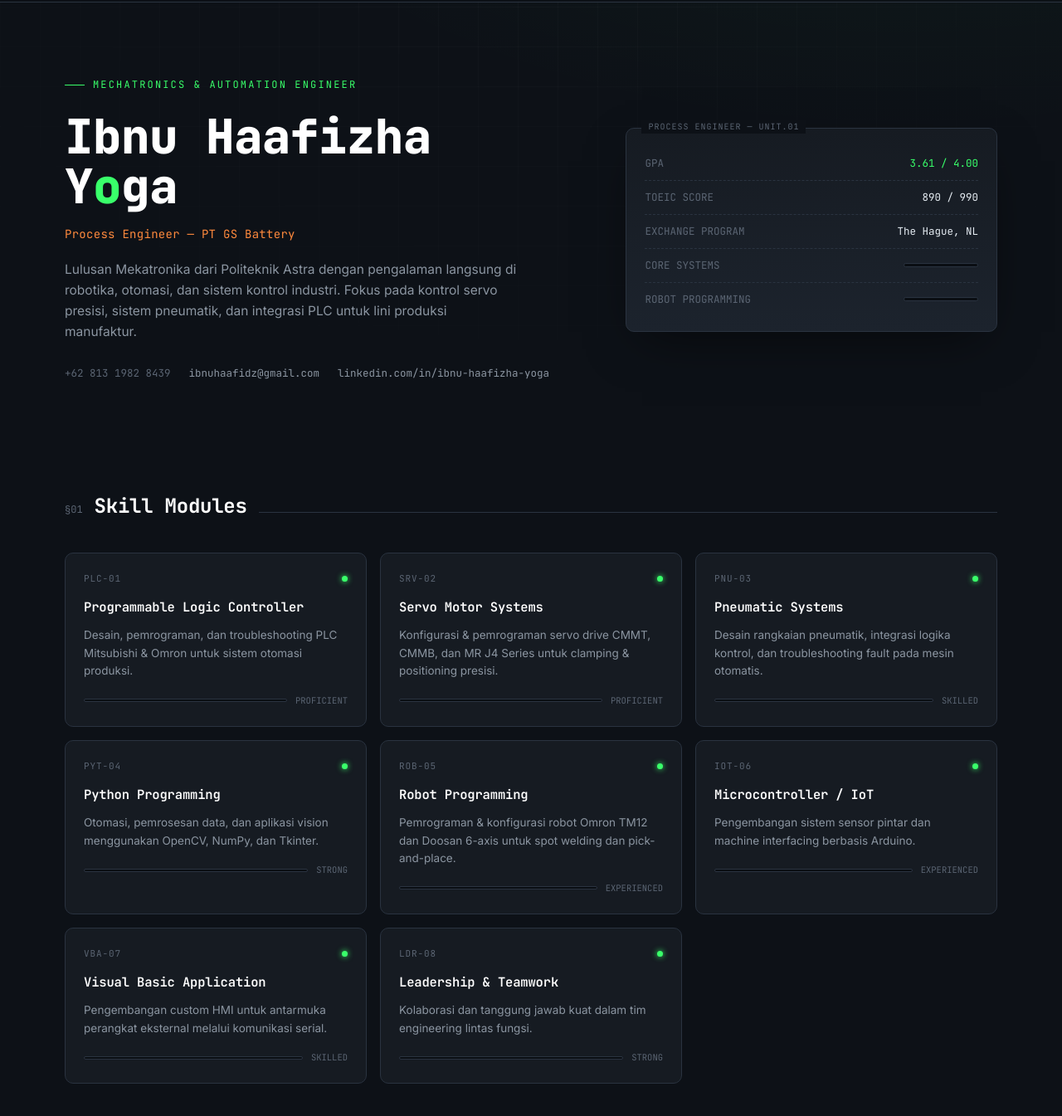
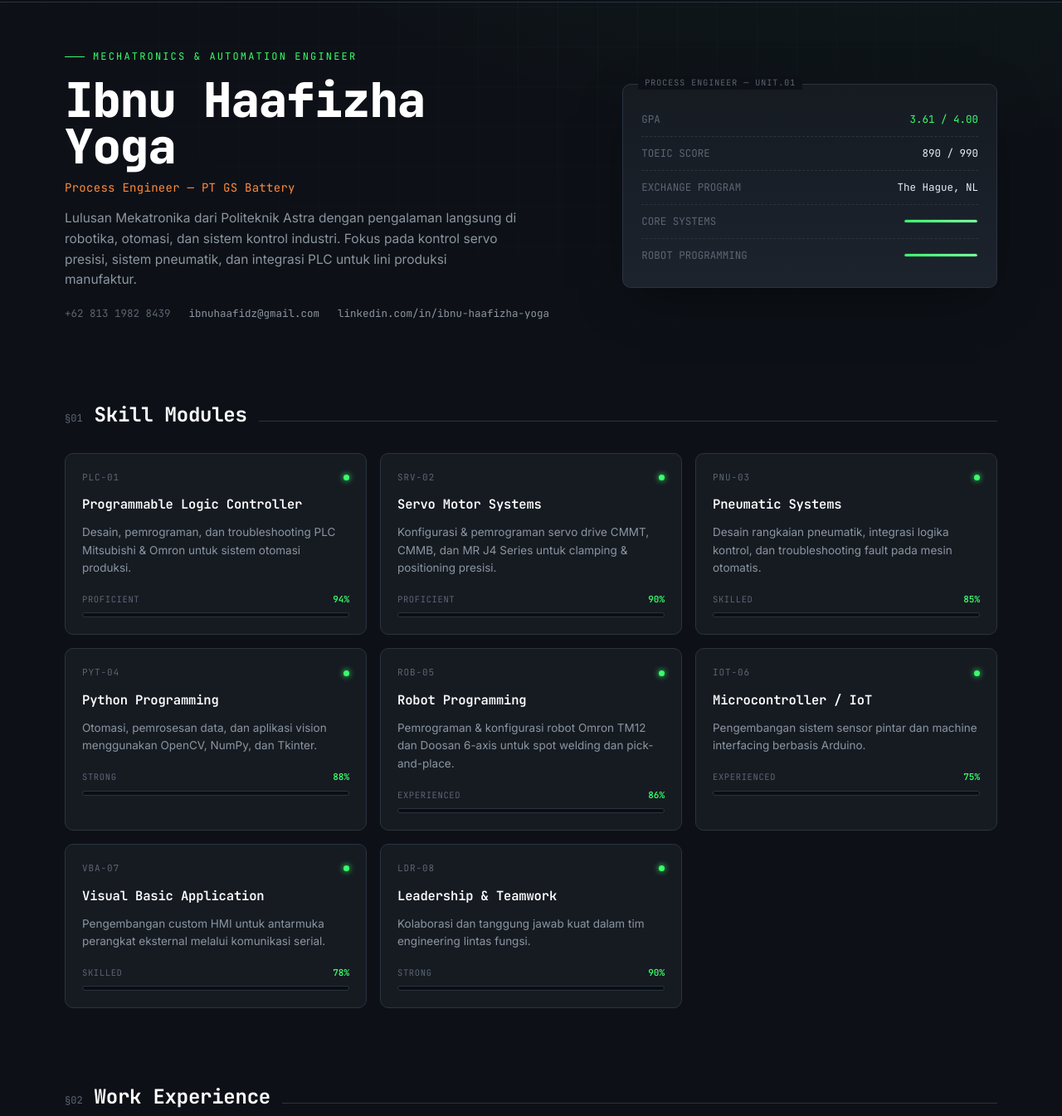
Before and after one commit to manubriumn/myprofile, a plain HTML site: page index.html in a window 1280 px wide. Shown: the part 40-1385 px from the top of the page at 83% size. Drawn offline with Linux system fonts and the light colour scheme.

Commit message:
Add files via upload

```diff
--- a/index.html
+++ b/index.html
@@ -84,40 +84,40 @@
   .hero{
     position:relative; z-index:1;
     max-width: 1180px; margin:0 auto;
-    padding: 90px 28px 70px;
+    padding: 56px 28px 48px;
     display:grid;
     grid-template-columns: 1.4fr 1fr;
-    gap: 50px;
+    gap: 40px;
     align-items: center;
   }
   .eyebrow{
     font-family: var(--mono); font-size:12px; letter-spacing:0.18em;
     color: var(--green); text-transform:uppercase;
-    display:flex; align-items:center; gap:10px; margin-bottom:22px;
+    display:flex; align-items:center; gap:10px; margin-bottom:14px;
   }
   .eyebrow::before{ content:''; width:24px; height:1px; background:var(--green); }
 
   h1{
     font-family: var(--mono); font-weight:800;
     font-size: clamp(2.2rem, 5vw, 3.6rem);
-    line-height:1.05; letter-spacing:-0.01em;
+    line-height:0.98; letter-spacing:-0.02em;
     color:#fff;
   }
-  h1 .accent{ color: var(--green); }
+  h1 .accent{ color:#fff; }
 
   .hero-role{
     font-family: var(--mono); font-size: 14px; color: var(--amber);
-    margin-top:16px; letter-spacing:0.02em;
+    margin-top:10px; letter-spacing:0.02em;
   }
 
   .hero-desc{
-    margin-top: 20px; max-width: 56ch;
+    margin-top: 14px; max-width: 56ch;
     color: var(--text-dim); font-size: 15.5px;
   }
 
   .hero-meta{
-    display:flex; flex-wrap:wrap; gap: 10px 22px;
-    margin-top: 28px; font-family: var(--mono); font-size:12.5px; color: var(--text-faint);
+    display:flex; flex-wrap:wrap; gap: 8px 22px;
+    margin-top: 18px; font-family: var(--mono); font-size:12.5px; color: var(--text-faint);
   }
   .hero-meta a{ color: var(--text-dim); text-decoration:none; border-bottom:1px solid transparent; transition: border-color .15s, color .15s; }
   .hero-meta a:hover{ color: var(--green); border-color: var(--green); }
@@ -148,12 +148,12 @@
   .readout-row .k{ color: var(--text-faint); }
   .readout-row .v{ color: var(--text); }
   .readout-row .v.ok{ color: var(--green); }
-  .bar-track{ width:90px; height:5px; background:#0A0E13; border-radius:3px; overflow:hidden; border:1px solid var(--line); }
-  .bar-fill{ height:100%; background: linear-gradient(90deg, var(--green), #7CFFA0); border-radius:3px; }
+  .bar-track{ display:block; width:90px; height:5px; background:#0A0E13; border-radius:3px; overflow:hidden; border:1px solid var(--line); }
+  .bar-fill{ display:block; height:100%; background: linear-gradient(90deg, var(--green), #7CFFA0); border-radius:3px; }
 
   /* ---------- Section shell ---------- */
-  section{ position:relative; z-index:1; max-width:1180px; margin:0 auto; padding: 60px 28px; }
-  .section-head{ display:flex; align-items:baseline; gap:14px; margin-bottom: 36px; }
+  section{ position:relative; z-index:1; max-width:1180px; margin:0 auto; padding: 44px 28px; }
+  .section-head{ display:flex; align-items:baseline; gap:14px; margin-bottom: 26px; }
   .section-num{ font-family:var(--mono); font-size:12px; color: var(--text-faint); }
   .section-title{ font-family: var(--mono); font-weight:700; font-size: 1.5rem; color:#fff; letter-spacing:-0.01em; }
   .section-rule{ flex:1; height:1px; background: var(--line); }
@@ -166,7 +166,7 @@
     background: var(--panel);
     border:1px solid var(--line);
     border-radius: 10px;
-    padding: 22px;
+    padding: 20px;
     position: relative;
     overflow:hidden;
     transition: border-color .2s ease, transform .2s ease, background .2s ease;
@@ -179,18 +179,20 @@
   .module:hover{ border-color: rgba(57,255,106,0.45); transform: translateY(-3px); }
   .module:hover::after{ opacity:1; }
 
-  .module-top{ display:flex; align-items:center; justify-content:space-between; margin-bottom:14px; }
+  .module-top{ display:flex; align-items:center; justify-content:space-between; margin-bottom:12px; }
   .module-code{ font-family: var(--mono); font-size:11px; letter-spacing:0.08em; color: var(--text-faint); }
   .module-led{ width:7px; height:7px; border-radius:50%; background: var(--green); box-shadow:0 0 6px 1px rgba(57,255,106,0.65); }
 
   .module h3{ font-family: var(--mono); font-size: 15.5px; color:#fff; font-weight:600; margin-bottom:10px; letter-spacing:-0.01em; }
-  .module p{ font-size: 13.5px; color: var(--text-dim); margin-bottom: 16px; }
+  .module p{ font-size: 13.5px; color: var(--text-dim); margin-bottom: 18px; }
 
-  .module-gauge{ display:flex; align-items:center; gap:10px; }
-  .gauge-track{ flex:1; height:4px; background:#0A0E13; border-radius:3px; overflow:hidden; border:1px solid var(--line); }
+  .module-gauge{ display:flex; flex-direction:column; gap:7px; }
+  .gauge-meta{ display:flex; justify-content:space-between; align-items:baseline; }
+  .gauge-label{ font-family: var(--mono); font-size:10.5px; color: var(--text-faint); letter-spacing:0.06em; }
+  .gauge-pct{ font-family: var(--mono); font-size:11px; color: var(--green); font-weight:600; }
+  .gauge-track{ width:100%; height:6px; background:#0A0E13; border-radius:3px; overflow:hidden; border:1px solid var(--line); }
   .gauge-fill{ height:100%; background: linear-gradient(90deg, var(--amber), var(--green)); border-radius:3px; width:0%; transition: width 1.1s cubic-bezier(.2,.8,.2,1); }
   .module.in-view .gauge-fill{ width: var(--lvl); }
-  .gauge-label{ font-family: var(--mono); font-size:10.5px; color: var(--text-faint); white-space:nowrap; }
 
   /* ---------- Timeline (experience) ---------- */
   .timeline{ display:flex; flex-direction:column; gap:0; }
@@ -296,11 +298,11 @@
     <div class="readout-row"><span class="k">EXCHANGE PROGRAM</span><span class="v">The Hague, NL</span></div>
     <div class="readout-row">
       <span class="k">CORE SYSTEMS</span>
-      <span class="bar-track"><span class="bar-fill" style="width:92%;"></span></span>
+      <span class="bar-track"><span class="bar-fill" style="width:100%;"></span></span>
     </div>
     <div class="readout-row">
       <span class="k">ROBOT PROGRAMMING</span>
-      <span class="bar-track"><span class="bar-fill" style="width:85%;"></span></span>
+      <span class="bar-track"><span class="bar-fill" style="width:100%;"></span></span>
     </div>
   </div>
 </header>
@@ -322,9 +324,7 @@
       <h3>Programmable Logic Controller</h3>
       <p>Desain, pemrograman, dan troubleshooting PLC Mitsubishi &amp; Omron untuk sistem otomasi produksi.</p>
       <div class="module-gauge">
-        <span class="gauge-track"><span class="gauge-fill"></span></span>
-        <span class="gauge-label">PROFICIENT</span>
-      </div>
+        <div class="gauge-meta"><span class="gauge-label">PROFICIENT</span><span class="gauge-pct">94%</span></div><span class="gauge-track"><span class="gauge-fill"></span></span></div>
     </div>
 
     <div class="module" style="--lvl:90%">
@@ -335,9 +335,7 @@
       <h3>Servo Motor Systems</h3>
       <p>Konfigurasi &amp; pemrograman servo drive CMMT, CMMB, dan MR J4 Series untuk clamping &amp; positioning presisi.</p>
       <div class="module-gauge">
-        <span class="gauge-track"><span class="gauge-fill"></span></span>
-        <span class="gauge-label">PROFICIENT</span>
-      </div>
+        <div class="gauge-meta"><span class="gauge-label">PROFICIENT</span><span class="gauge-pct">90%</span></div><span class="gauge-track"><span class="gauge-fill"></span></span></div>
     </div>
 
     <div class="module" style="--lvl:85%">
@@ -348,9 +346,7 @@
       <h3>Pneumatic Systems</h3>
       <p>Desain rangkaian pneumatik, integrasi logika kontrol, dan troubleshooting fault pada mesin otomatis.</p>
       <div class="module-gauge">
-        <span class="gauge-track"><span class="gauge-fill"></span></span>
-        <span class="gauge-label">SKILLED</span>
-      </div>
+        <div class="gauge-meta"><span class="gauge-label">SKILLED</span><span class="gauge-pct">85%</span></div><span class="gauge-track"><span class="gauge-fill"></span></span></div>
     </div>
 
     <div class="module" style="--lvl:88%">
@@ -361,9 +357,7 @@
       <h3>Python Programming</h3>
       <p>Otomasi, pemrosesan data, dan aplikasi vision menggunakan OpenCV, NumPy, dan Tkinter.</p>
       <div class="module-gauge">
-        <span class="gauge-track"><span class="gauge-fill"></span></span>
-        <span class="gauge-label">STRONG</span>
-      </div>
+        <div class="gauge-meta"><span class="gauge-label">STRONG</span><span class="gauge-pct">88%</span></div><span class="gauge-track"><span class="gauge-fill"></span></span></div>
     </div>
 
     <div class="module" style="--lvl:86%">
@@ -374,9 +368,7 @@
       <h3>Robot Programming</h3>
       <p>Pemrograman &amp; konfigurasi robot Omron TM12 dan Doosan 6-axis untuk spot welding dan pick-and-place.</p>
       <div class="module-gauge">
-        <span class="gauge-track"><span class="gauge-fill"></span></span>
-        <span class="gauge-label">EXPERIENCED</span>
-      </div>
+        <div class="gauge-meta"><span class="gauge-label">EXPERIENCED</span><span class="gauge-pct">86%</span></div><span class="gauge-track"><span class="gauge-fill"></span></span></div>
     </div>
 
     <div class="module" style="--lvl:75%">
@@ -387,9 +379,7 @@
       <h3>Microcontroller / IoT</h3>
       <p>Pengembangan sistem sensor pintar dan machine interfacing berbasis Arduino.</p>
       <div class="module-gauge">
-        <span class="gauge-track"><span class="gauge-fill"></span></span>
-        <span class="gauge-label">EXPERIENCED</span>
-      </div>
+        <div class="gauge-meta"><span class="gauge-label">EXPERIENCED</span><span class="gauge-pct">75%</span></div><span class="gauge-track"><span class="gauge-fill"></span></span></div>
     </div>
 
     <div class="module" style="--lvl:78%">
@@ -400,9 +390,7 @@
       <h3>Visual Basic Application</h3>
       <p>Pengembangan custom HMI untuk antarmuka perangkat eksternal melalui komunikasi serial.</p>
       <div class="module-gauge">
-        <span class="gauge-track"><span class="gauge-fill"></span></span>
-        <span class="gauge-label">SKILLED</span>
-      </div>
+        <div class="gauge-meta"><span class="gauge-label">SKILLED</span><span class="gauge-pct">78%</span></div><span class="gauge-track"><span class="gauge-fill"></span></span></div>
     </div>
 
     <div class="module" style="--lvl:90%">
@@ -413,9 +401,7 @@
       <h3>Leadership &amp; Teamwork</h3>
       <p>Kolaborasi dan tanggung jawab kuat dalam tim engineering lintas fungsi.</p>
       <div class="module-gauge">
-        <span class="gauge-track"><span class="gauge-fill"></span></span>
-        <span class="gauge-label">STRONG</span>
-      </div>
+        <div class="gauge-meta"><span class="gauge-label">STRONG</span><span class="gauge-pct">90%</span></div><span class="gauge-track"><span class="gauge-fill"></span></span></div>
     </div>
 
   </div>
```
